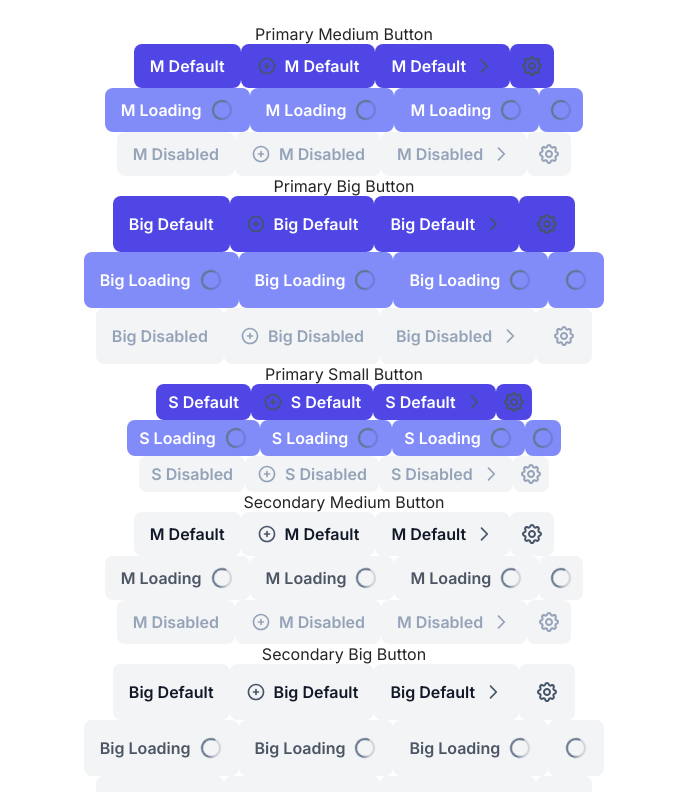
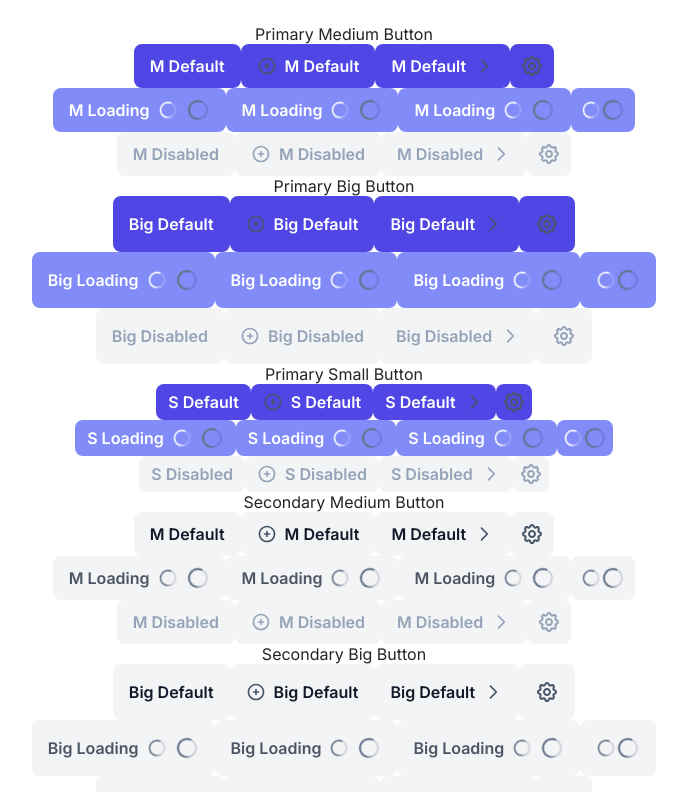
Before and after one commit to lubov-nefed/irina-nik-design-system, a React (Vite) app: page / in a window 1280 px wide. Shown: the top 792 px of the page, without its empty margins (296-983 px from the left). Built offline with nearby package versions, Linux system fonts and the light colour scheme.

Commit message:
feat: add ButtonLoader

```diff
--- a/src/components/Button/Button.tsx
+++ b/src/components/Button/Button.tsx
@@ -1,34 +1,14 @@
 import "./Button.css";
 import loader from "../../assets/icons/button-icons/icon-secondary-loading-circle-dark.svg";
-
-interface IButtonIconProps {
-  position: "left" | "right" | "icon-only";
-  src: string;
-}
-
-const ButtonIcon: React.FC<IButtonIconProps> = (props) => {
-  const className =
-    props.position !== "icon-only"
-      ? `button-icon button-icon--${props.position}`
-      : "button-icon";
-  return <img className={className} src={props.src} />;
-};
-interface ButtonTextProps {
-  text: string;
-}
-const ButtonText: React.FC<ButtonTextProps> = (props) => {
-  return (
-    <span className="button-text text-base font-semibold">{props.text}</span>
-  );
-};
+import { ButtonIcon } from "./ButtonIcon";
+import { ButtonText } from "./ButtonText";
+import { LoaderSVG } from "./ButtonLoader/Loader.tsx";
 
 interface IButtonProps {
   size: "medium" | "big" | "small";
   style: "primary" | "secondary" | "tertiary";
-
-  /* === There are three types of button: noIcon, withIcon and iconOnly === */
-  type:
-    | { noIcon: { text: string } }
+  type: /* === There are three types of button: noIcon, withIcon and iconOnly === */
+  | { noIcon: { text: string } }
     | {
         withIcon: {
           iconPosition: "left" | "right";
@@ -48,6 +28,8 @@ const Button: React.FC<IButtonProps> = (props) => {
     (props.loading ? ` button--loading` : ``) +
     ("iconOnly" in props.type ? ` button--icon-only` : ``);
   const tooltip = "iconOnly" in props.type ? props.type.iconOnly.tooltip : "";
+  const loaderSize = "icon-only" in props.type ? "big" : "small";
+  const loaderColor = props.style === "primary" ? "white" : "dark";
 
   if (!props.loading) {
     if ("noIcon" in props.type) {
@@ -108,6 +90,7 @@ const Button: React.FC<IButtonProps> = (props) => {
           disabled={props.disabled}
         >
           <ButtonText text={buttonText} />
+          <LoaderSVG size={loaderSize} color={loaderColor} />
           <img className="loader" src={loader} />
         </button>
       );
@@ -121,6 +104,7 @@ const Button: React.FC<IButtonProps> = (props) => {
           disabled={props.disabled}
           title={tooltip}
         >
+          <LoaderSVG size={loaderSize} color={loaderColor} />
           <img className="loader" src={loader} />
         </button>
       );
--- /dev/null
+++ b/src/components/Button/ButtonIcon.tsx
@@ -0,0 +1,14 @@
+interface IButtonIconProps {
+  position: "left" | "right" | "icon-only";
+  src: string;
+}
+
+const ButtonIcon: React.FC<IButtonIconProps> = (props) => {
+  const className =
+    props.position !== "icon-only"
+      ? `button-icon button-icon--${props.position}`
+      : "button-icon";
+  return <img className={className} src={props.src} />;
+};
+
+export { ButtonIcon };
--- /dev/null
+++ b/src/components/Button/ButtonLoader/Loader.tsx
@@ -0,0 +1,68 @@
+import { smallLoader, bigLoader, whiteLoader, darkLoader } from "./Loaders";
+
+interface LoaderSVGProps {
+  size: "small" | "big";
+  color: "white" | "dark";
+}
+function getLoaderId(loaderProps: LoaderSVGProps): string {
+  const loaderType = `${loaderProps.size}-${loaderProps.color}`;
+  switch (loaderType) {
+    case "small-white":
+      return "16434";
+    case "big-white":
+      return "16628";
+    case "small-dark":
+      return "346_2";
+    case "big-dark":
+      return "17076";
+    default:
+      return crypto.randomUUID();
+  }
+}
+
+const LoaderSVG: React.FC<LoaderSVGProps> = (loader) => {
+  const loaderId = getLoaderId(loader);
+  const size = loader.size === "small" ? smallLoader : bigLoader;
+  const color = loader.color === "white" ? whiteLoader : darkLoader;
+  return (
+    <svg
+      className="loader"
+      width={size.sideLength}
+      height={size.sideLength}
+      viewBox={`0 0 ${size.sideLength} ${size.sideLength}`}
+      fill="none"
+      xmlns="http://www.w3.org/2000/svg"
+    >
+      {/* Circle Path */}
+      <path
+        opacity={color.circleOpacity}
+        fillRule="evenodd"
+        clipRule="evenodd"
+        d={size.circlePath}
+        fill={color.circleFill}
+      />
+      {/* Half Circle Path */}
+      <path
+        fillRule="evenodd"
+        clipRule="evenodd"
+        d={size.halfCirclePath}
+        fill={`url(#paint0_linear_2418_${loaderId})`}
+      />
+      <defs>
+        <linearGradient
+          id={`paint0_linear_2418_${loaderId}`}
+          x1={size.gradientX1Y1X2}
+          y1={size.gradientX1Y1X2}
+          x2={size.gradientX1Y1X2}
+          y2={size.gradientY2}
+          gradientUnits="userSpaceOnUse"
+        >
+          <stop stopColor={color.stopColor} />
+          <stop offset="1" stopColor={color.stopColor} stopOpacity="0" />
+        </linearGradient>
+      </defs>
+    </svg>
+  );
+};
+
+export { LoaderSVG, type LoaderSVGProps };
--- /dev/null
+++ b/src/components/Button/ButtonLoader/Loaders.ts
@@ -0,0 +1,49 @@
+import {
+  type circlePathSmall,
+  type halfCirclePathSmall,
+  type circlePathBig,
+  type halfCirclePathBig,
+  type smallLoader,
+  type bigLoader,
+  type whiteLoader,
+  type darkLoader,
+} from "./loader-types";
+
+const circlePathSmall: circlePathSmall =
+  "M10 16.6667C13.6819 16.6667 16.6667 13.6819 16.6667 10C16.6667 6.31812 13.6819 3.33335 10 3.33335C6.3181 3.33335 3.33333 6.31812 3.33333 10C3.33333 13.6819 6.3181 16.6667 10 16.6667ZM10 18.3334C14.6024 18.3334 18.3333 14.6024 18.3333 10C18.3333 5.39765 14.6024 1.66669 10 1.66669C5.39762 1.66669 1.66666 5.39765 1.66666 10C1.66666 14.6024 5.39762 18.3334 10 18.3334Z";
+const halfCirclePathSmall: halfCirclePathSmall =
+  "M10 3.33335C6.3181 3.33335 3.33333 6.31812 3.33333 10C3.33333 13.6819 6.3181 16.6667 10 16.6667C10.4602 16.6667 10.8333 17.0398 10.8333 17.5C10.8333 17.9603 10.4602 18.3334 10 18.3334C5.39762 18.3334 1.66666 14.6024 1.66666 10C1.66666 5.39765 5.39762 1.66669 10 1.66669C14.6024 1.66669 18.3333 5.39765 18.3333 10C18.3333 10.4603 17.9602 10.8334 17.5 10.8334C17.0398 10.8334 16.6667 10.4603 16.6667 10C16.6667 6.31812 13.6819 3.33335 10 3.33335Z";
+const circlePathBig: circlePathBig =
+  "M12 20C16.4183 20 20 16.4183 20 12C20 7.58172 16.4183 4 12 4C7.58172 4 4 7.58172 4 12C4 16.4183 7.58172 20 12 20ZM12 22C17.5228 22 22 17.5228 22 12C22 6.47715 17.5228 2 12 2C6.47715 2 2 6.47715 2 12C2 17.5228 6.47715 22 12 22Z";
+const halfCirclePathBig: halfCirclePathBig =
+  "M12 4C7.58172 4 4 7.58172 4 12C4 16.4183 7.58172 20 12 20C12.5523 20 13 20.4477 13 21C13 21.5523 12.5523 22 12 22C6.47715 22 2 17.5228 2 12C2 6.47715 6.47715 2 12 2C17.5228 2 22 6.47715 22 12C22 12.5523 21.5523 13 21 13C20.4477 13 20 12.5523 20 12C20 7.58172 16.4183 4 12 4Z";
+
+const smallLoader: smallLoader = {
+  sideLength: 20,
+  circlePath: circlePathSmall,
+  halfCirclePath: halfCirclePathSmall,
+  gradientX1Y1X2: "10",
+  gradientY2: "16.6667",
+};
+
+const bigLoader: bigLoader = {
+  sideLength: 24,
+  circlePath: circlePathBig,
+  halfCirclePath: halfCirclePathBig,
+  gradientX1Y1X2: "12",
+  gradientY2: "20",
+};
+
+const whiteLoader: whiteLoader = {
+  circleOpacity: "0.2",
+  circleFill: "white",
+  stopColor: "white",
+};
+
+const darkLoader: darkLoader = {
+  circleOpacity: "0.15",
+  circleFill: "#0F172A",
+  stopColor: "#64748B",
+};
+
+export { smallLoader, bigLoader, whiteLoader, darkLoader };
--- /dev/null
+++ b/src/components/Button/ButtonLoader/loader-types.ts
@@ -0,0 +1,47 @@
+type circlePathSmall =
+  "M10 16.6667C13.6819 16.6667 16.6667 13.6819 16.6667 10C16.6667 6.31812 13.6819 3.33335 10 3.33335C6.3181 3.33335 3.33333 6.31812 3.33333 10C3.33333 13.6819 6.3181 16.6667 10 16.6667ZM10 18.3334C14.6024 18.3334 18.3333 14.6024 18.3333 10C18.3333 5.39765 14.6024 1.66669 10 1.66669C5.39762 1.66669 1.66666 5.39765 1.66666 10C1.66666 14.6024 5.39762 18.3334 10 18.3334Z";
+type halfCirclePathSmall =
+  "M10 3.33335C6.3181 3.33335 3.33333 6.31812 3.33333 10C3.33333 13.6819 6.3181 16.6667 10 16.6667C10.4602 16.6667 10.8333 17.0398 10.8333 17.5C10.8333 17.9603 10.4602 18.3334 10 18.3334C5.39762 18.3334 1.66666 14.6024 1.66666 10C1.66666 5.39765 5.39762 1.66669 10 1.66669C14.6024 1.66669 18.3333 5.39765 18.3333 10C18.3333 10.4603 17.9602 10.8334 17.5 10.8334C17.0398 10.8334 16.6667 10.4603 16.6667 10C16.6667 6.31812 13.6819 3.33335 10 3.33335Z";
+type circlePathBig =
+  "M12 20C16.4183 20 20 16.4183 20 12C20 7.58172 16.4183 4 12 4C7.58172 4 4 7.58172 4 12C4 16.4183 7.58172 20 12 20ZM12 22C17.5228 22 22 17.5228 22 12C22 6.47715 17.5228 2 12 2C6.47715 2 2 6.47715 2 12C2 17.5228 6.47715 22 12 22Z";
+type halfCirclePathBig =
+  "M12 4C7.58172 4 4 7.58172 4 12C4 16.4183 7.58172 20 12 20C12.5523 20 13 20.4477 13 21C13 21.5523 12.5523 22 12 22C6.47715 22 2 17.5228 2 12C2 6.47715 6.47715 2 12 2C17.5228 2 22 6.47715 22 12C22 12.5523 21.5523 13 21 13C20.4477 13 20 12.5523 20 12C20 7.58172 16.4183 4 12 4Z";
+
+type smallLoader = {
+  sideLength: 20;
+  circlePath: circlePathSmall;
+  halfCirclePath: halfCirclePathSmall;
+  gradientX1Y1X2: "10";
+  gradientY2: "16.6667";
+};
+
+type bigLoader = {
+  sideLength: 24;
+  circlePath: circlePathBig;
+  halfCirclePath: halfCirclePathBig;
+  gradientX1Y1X2: "12";
+  gradientY2: "20";
+};
+
+type whiteLoader = {
+  circleOpacity: "0.2";
+  circleFill: "white";
+  stopColor: "white";
+};
+
+type darkLoader = {
+  circleOpacity: "0.15";
+  circleFill: "#0F172A";
+  stopColor: "#64748B";
+};
+
+export {
+  type circlePathSmall,
+  type halfCirclePathSmall,
+  type circlePathBig,
+  type halfCirclePathBig,
+  type smallLoader,
+  type bigLoader,
+  type whiteLoader,
+  type darkLoader,
+};
--- /dev/null
+++ b/src/components/Button/ButtonText.tsx
@@ -0,0 +1,10 @@
+interface IButtonTextProps {
+  text: string;
+}
+const ButtonText: React.FC<IButtonTextProps> = (props) => {
+  return (
+    <span className="button-text text-base font-semibold">{props.text}</span>
+  );
+};
+
+export { ButtonText };
```
Also changed, not shown: src/components/Button/Loader.tsx (deleted, +0 -56 lines).
